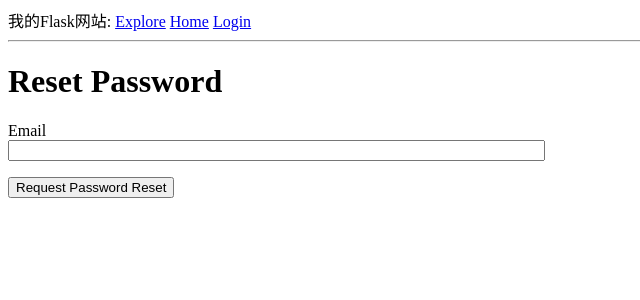
After one commit to tianwei1992/flask_demo, a Flask app: page /reset_password_request in a window 1280 px wide. The commit adds this page. Shown: the top 300 px of the page, without its empty margins (0-640 px from the left). Run offline with Flask 2, Linux system fonts and the light colour scheme.

Commit message:
Realize password reset with sending emails.

```diff
--- a/app/__init__.py
+++ b/app/__init__.py
@@ -7,6 +7,7 @@ from flask import Flask
 from flask_sqlalchemy import SQLAlchemy
 from flask_migrate import Migrate
 from flask_login import LoginManager
+from flask_mail import Mail
 
 from configfile import Config    # 从同级的config.py文件导入...
 
@@ -19,6 +20,8 @@ migrate = Migrate(app, db)    # 注册插件  Flask-Migrate
 
 login = LoginManager(app)
 login.login_view = 'login'    # 用户未登入的情况下试图访问一个 login_required 视图，Flask-Login 会 闪现一条消息并把他们重定向到c此
+
+mail = Mail(app)
 
 # 生产模式下，报警邮件配置
 # 测试方法：
--- a/app/forms.py
+++ b/app/forms.py
@@ -52,3 +52,15 @@ class PostForm(FlaskForm):
     post = TextAreaField('Say something', validators=[
         DataRequired(), Length(min=1, max=140)])
     submit = SubmitField('Submit')
+
+
+class ResetPasswordRequestForm(FlaskForm):
+    email = StringField('Email', validators=[DataRequired(), Email()])
+    submit = SubmitField('Request Password Reset')
+
+
+class ResetPasswordForm(FlaskForm):
+    password = PasswordField('Password', validators=[DataRequired()])
+    password2 = PasswordField(
+        'Repeat Password', validators=[DataRequired(), EqualTo('password')])
+    submit = SubmitField('Request Password Reset')
--- a/app/routes.py
+++ b/app/routes.py
@@ -3,7 +3,8 @@ from datetime import datetime
 from flask import render_template, flash, redirect, url_for, request
 
 from app import app, db
-from app.forms import LoginForm, RegistrationForm, EditProfileForm, PostForm
+from app.forms import LoginForm, RegistrationForm, EditProfileForm, PostForm, ResetPasswordRequestForm, ResetPasswordForm
+from app.email import send_password_reset_email
 
 from flask_login import current_user, login_user, logout_user, login_required
 from app.models import User, Post
@@ -169,3 +170,38 @@ def explore():
         if posts.has_prev else None
     return render_template('index.html', title='Explore', posts=posts.items,
                            next_url=next_url, prev_url=prev_url)
+
+
+
+@app.route('/reset_password_request', methods=['GET', 'POST'])
+def reset_password_request():
+    if current_user.is_authenticated:
+        return redirect(url_for('index'))
+
+    form = ResetPasswordRequestForm()
+    if form.validate_on_submit():
+        user = User.query.filter_by(email=form.email.data).first()
+        if user:
+            send_password_reset_email(user)
+        flash('Check your email for the instructions to reset your password')
+        return redirect(url_for('login'))
+    return render_template('reset_password_request.html',
+                           title='Reset Password', form=form)
+
+
+@app.route('/reset_password/<token>', methods=['GET', 'POST'])
+def reset_password(token):
+    if current_user.is_authenticated:
+        return redirect(url_for('index'))
+    user = User.verify_reset_password_token(token)
+
+    if not user:
+        return redirect(url_for('index'))
+
+    form = ResetPasswordForm()
+    if form.validate_on_submit():
+        user.set_password(form.password.data)
+        db.session.commit()
+        flash('Your password has been reset.')
+        return redirect(url_for('login'))
+    return render_template('reset_password.html', form=form)
--- a/app/templates/login.html
+++ b/app/templates/login.html
@@ -22,4 +22,8 @@
         <p>{{ form.submit() }}</p>
     </form>
     <p>New User? <a href="{{ url_for('register') }}">Click to Register!</a></p>
+    <p>
+        Forgot Your Password?
+        <a href="{{ url_for('reset_password_request') }}">Click to Reset It</a>
+    </p>
 {% endblock %}
--- /dev/null
+++ b/app/templates/reset_password_request.html
@@ -0,0 +1,16 @@
+{% extends "base.html" %}
+
+{% block content %}
+    <h1>Reset Password</h1>
+    <form action="" method="post">
+        {{ form.hidden_tag() }}
+        <p>
+            {{ form.email.label }}<br>
+            {{ form.email(size=64) }}<br>
+            {% for error in form.email.errors %}
+            <span style="color: red;">[{{ error }}]</span>
+            {% endfor %}
+        </p>
+        <p>{{ form.submit() }}</p>
+    </form>
+{% endblock %}
--- a/requirements.txt
+++ b/requirements.txt
@@ -14,6 +14,7 @@ Flask-Login==0.4.1
 Flask-Mail==0.9.1
 Flask-Migrate==2.3.1
 Flask-Moment==0.7.0
+Flask-PageDown==0.2.2
 Flask-SQLAlchemy==2.3.2
 Flask-WTF==0.14.2
 gunicorn==19.9.0
```
Also changed, not shown: app/email.py (added, +21 -0 lines), app/models.py (+18 -2 lines), app/templates/email/reset_password.html (added, +12 -0 lines), app/templates/email/reset_password.txt (added, +11 -0 lines), app/templates/reset_password.html (added, +23 -0 lines).
